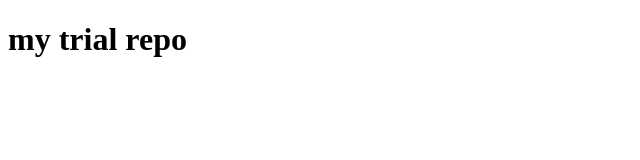
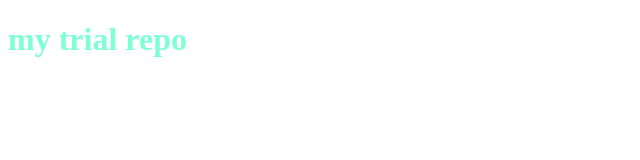
Before and after one commit to 1Eva1987/Trial.one, a plain HTML site: page index.html in a window 1280 px wide. Shown: the whole page, without its empty margins (0-640 px from the left). Drawn offline with Linux system fonts and the light colour scheme.

Commit message:
added css file

```diff
--- /dev/null
+++ b/index.css
@@ -0,0 +1,3 @@
+h1 {
+    color: aquamarine;
+}
--- a/index.html
+++ b/index.html
@@ -1,5 +1,6 @@
 <!DOCTYPE html>
 <html lang="en">
+    <link rel="stylesheet" href="./index.css">
 <head>
     <meta charset="UTF-8">
     <meta http-equiv="X-UA-Compatible" content="IE=edge">
```
